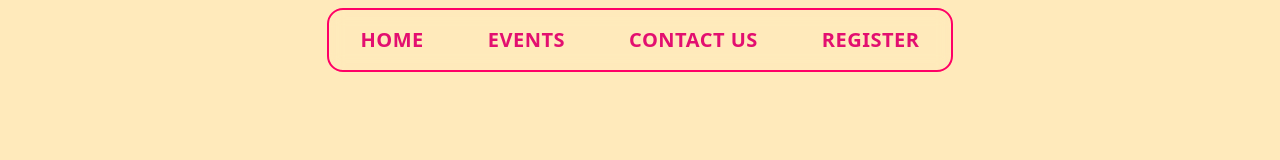
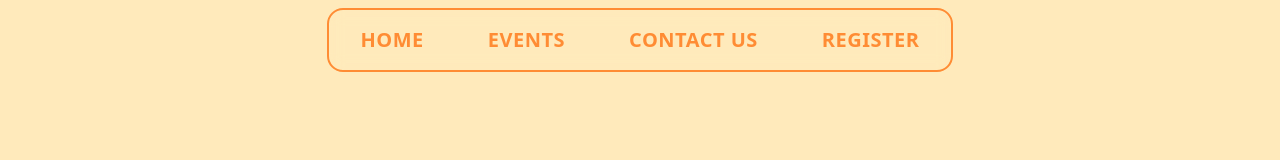
Before and after one commit to p-society/d3-web, a React (Vite) app: page /events in a window 1280 px wide. Shown: the top 160 px of the page. Built offline with nearby package versions, Linux system fonts and the light colour scheme; a web font is replaced by a local one.

Commit message:
fix: change navbar and eventcard color
Signed-off-by: Spandan Hota <spandanhota2005@outlook.com>

```diff
--- a/src/components/about-us/hero.jsx
+++ b/src/components/about-us/hero.jsx
@@ -17,13 +17,13 @@ const AboutUsHero = ({ isLoaded }) => {
       <div className="w-full flex justify-center relative z-20 pt-2">
         <Navbar
           isLoaded={isLoaded}
-          hamburgerColor="#3366FF"
-          color="#FFEAAB"
-          hoverColor="#FFEAAB"
-          borderColor="#FFEAAB"
-          sidebarBg="#fff3d4"
-          hoverTextColor="#000000"
-          mobileTextColor="#000000"
+          color="#FFEAAB" // Desktop link text color (light yellow)
+          borderColor="#FFEAAB" // Desktop border color (light yellow)
+          hoverColor="#FFEAAB" // Hover background for both desktop and mobile (light yellow)
+          hoverTextColor="#000000" // Hover text color for both (black)
+          sidebarBg="#3366FF" // Mobile sidebar background (blue)
+          mobileTextColor="#FFFFFF" // Mobile sidebar text color (white, for contrast)
+          hamburgerColor="#3366FF" // Hamburger lines color (blue on the yellow button)
         />
       </div>
 
--- a/src/pages/Event.jsx
+++ b/src/pages/Event.jsx
@@ -23,13 +23,13 @@ const eventsData = [
     eventName: 'Sample Event 3',
     eventDescription: 'This is a sample event description for the third event.',
     applyLink: 'https://example.com/apply3',
-    color: '#4271FF',
+    color: '#ff8c34',
   },
   {
     eventName: 'Sample Event 4',
     eventDescription: 'This is a sample event description for the fourth event.',
     applyLink: 'https://example.com/apply4',
-    color: '#FFEABB',
+    color: '#4271FF',
   },
 ]
 
@@ -40,7 +40,15 @@ export default function Event() {
     <div className="page-wrapper">
       <div className="min-h-screen bg-[#ffeabb] w-full relative overflow-x-hidden">
         <div className="w-full flex mt-2 justify-center">
-          <Navbar isLoaded={isLoaded} />
+          <Navbar
+            isLoaded={isLoaded}
+            color="#ff8c34"
+            borderColor="#ff8c34"
+            hoverColor="#e67e2e"
+            sidebarBg="#fff3d4"
+            hoverTextColor="#ffffff"
+            mobileTextColor="#ff8c34"
+          />
         </div>
 
         {/* === New Hero Section === */}
```
